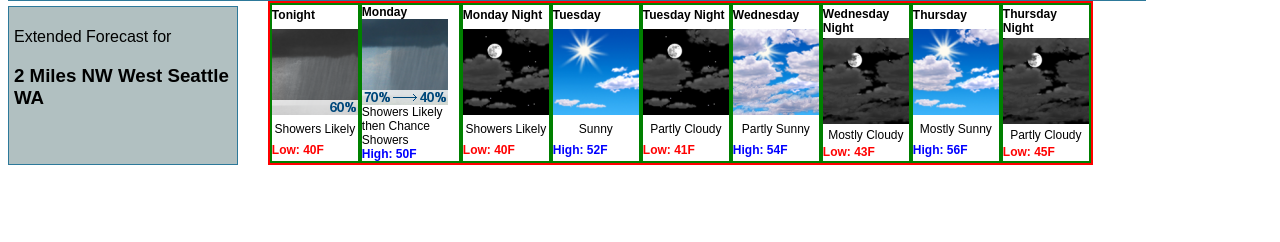
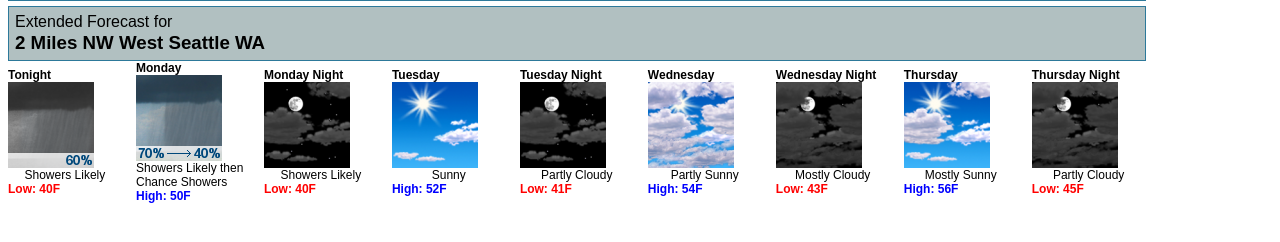
Before and after one commit to jeffgebhardt/april-29-lab, a plain HTML site: page index.html in a window 1280 px wide. Shown: the part 544-786 px from the top of the page. Drawn offline with Linux system fonts and the light colour scheme.

Commit message:
fixing css

```diff
--- a/css/style.css
+++ b/css/style.css
@@ -71,8 +71,7 @@ input{
 
 #forecast {
   display: flex;
-  flex-direction: row;
-  width: 98%;
+  flex-direction: column;
   align-content: center;
 }
 
@@ -80,20 +79,19 @@ input{
 
 .forecast {
   display: flex;
-  border: 2px solid red;
   font-family: sans-serif;
-  margin-left: 30px;
-  margin-right: 30px;
   align-content: center;
+  justify-content: space-between;
+
 }
 
 .cell {
   display: flex;
   flex-direction: column;
-  border: 2px solid green;
   font-family: sans-serif;
   font-size: 12px;
-  justify-content: space-around;
+  width: 10%;
+  justify-content: center;
 }
 
 .DayOfWeek {
--- a/index.html
+++ b/index.html
@@ -92,10 +92,10 @@
         </div>
       </div>
       <!-- Derek -->
-      <div id="forecast">
+      <div id="forecast" class="local">
         <div class="top">
-          <p class="localp">Extended Forecast for</p>
-          <h3 class="localh3">2 Miles NW West Seattle WA</h3>
+          <p class="localP">Extended Forecast for</p>
+          <h3 class="localH3">2 Miles NW West Seattle WA</h3>
         </div>
 
         <div class="forecast">
```
